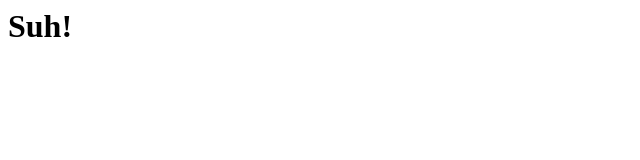
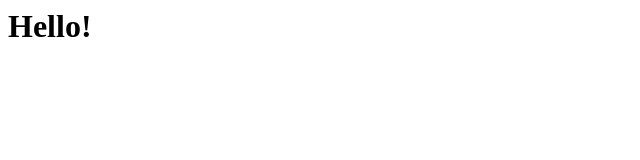
Before and after one commit to js061097/js061097.github.io, a plain HTML site: page index.html in a window 1280 px wide. Shown: the full height of the page, 0-640 px from the left. Drawn offline with Linux system fonts and the light colour scheme.

Commit message:
Update index.html

```diff
--- a/index.html
+++ b/index.html
@@ -5,6 +5,6 @@
   </title>
 </head>
 <body>
-  <h1>Suh!</h1>
+  <h1>Hello!</h1>
 </body>
 </html>
```
